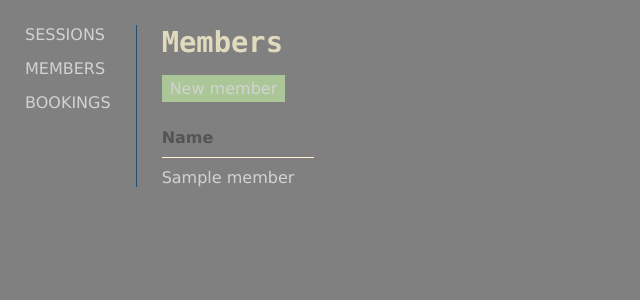
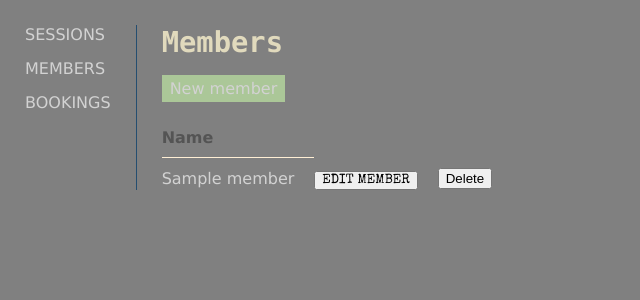
Before and after one commit to PaulMHamill/Gym_App, a Flask app: page /member in a window 1280 px wide. Shown: the top 300 px of the page, without its empty margins (0-640 px from the left). Run offline with Flask 2, Linux system fonts and the light colour scheme; a database or web service that is not in the repository returns one stand-in record (values such as "Sample title"); some libraries are stand-ins or nearby versions.

Commit message:
Delete member function added

```diff
--- a/controllers/member_controller.py
+++ b/controllers/member_controller.py
@@ -28,7 +28,21 @@ def create_member():
     member_repository.save(member)
     return redirect('/member')
 
-@members_blueprint.route("/member/<id>/delete", methods=['POST'])
+@members_blueprint.route('/member/<id>/update')
+def edit(id):
+    member = member_repository.select(id)
+    return render_template('/member/edit.html', member=member)
+
+@members_blueprint.route('/member/<id>/update', methods=['POST'])
+def update(id):
+    name = request.form['name']
+    member = member_repository.select(id)
+    member.name = name
+    member_repository.update(member)
+
+    return redirect('/member')
+
+@members_blueprint.route('/member/<id>/delete', methods=['POST'])
 def delete_member(id):
     member_repository.delete(id)
     return redirect('/member')
--- a/repositories/member_repository.py
+++ b/repositories/member_repository.py
@@ -31,7 +31,6 @@ def select(id):
         member = Member(result['name'], result['id'] )
     return member
 
-
 def session(member):
     sessions = []
 
@@ -45,6 +44,16 @@ def session(member):
 
     return sessions
 
+def update(member):
+    sql = "UPDATE member SET (name) = (%s) WHERE id = %s"
+    values = [member.name, member.id]
+    run_sql(sql, values)
+
+def delete(id):
+    sql = "DELETE FROM member WHERE id = %s"
+    values = [id]
+    run_sql(sql, values)
+
 def delete_all():
     sql = "DELETE FROM member"
     run_sql(sql)
--- a/templates/member/index.html
+++ b/templates/member/index.html
@@ -15,6 +15,17 @@
   {% for member in members %}
   <tr>
     <td><a href="/member/{{ member.id }}"> {{member.name}} </a></td>
+    <td>
+        <form action="/member/{{ member.id }}/update">
+            <input type="submit" value="Edit member" />
+        </form>
+        </td>
+    <td>
+        <form class="delete-form" action="/member/{{member.id}}/delete" method="post">
+                    <button>Delete</button>
+                </form>
+    </td>
+
   </tr>
   {% endfor %}
 </table>
--- a/templates/session/index.html
+++ b/templates/session/index.html
@@ -22,6 +22,8 @@
     <td>{{ session.date }}</td>
     <td></td>
     <td>{{ session.time }}</td>
+    <td><button>Delete session</button></td>
+    <td><button>Edit session</button></td>
   </tr>
   {% endfor %}
 </table>
```
Also changed, not shown: templates/member/edit.html (added, +12 -0 lines).
